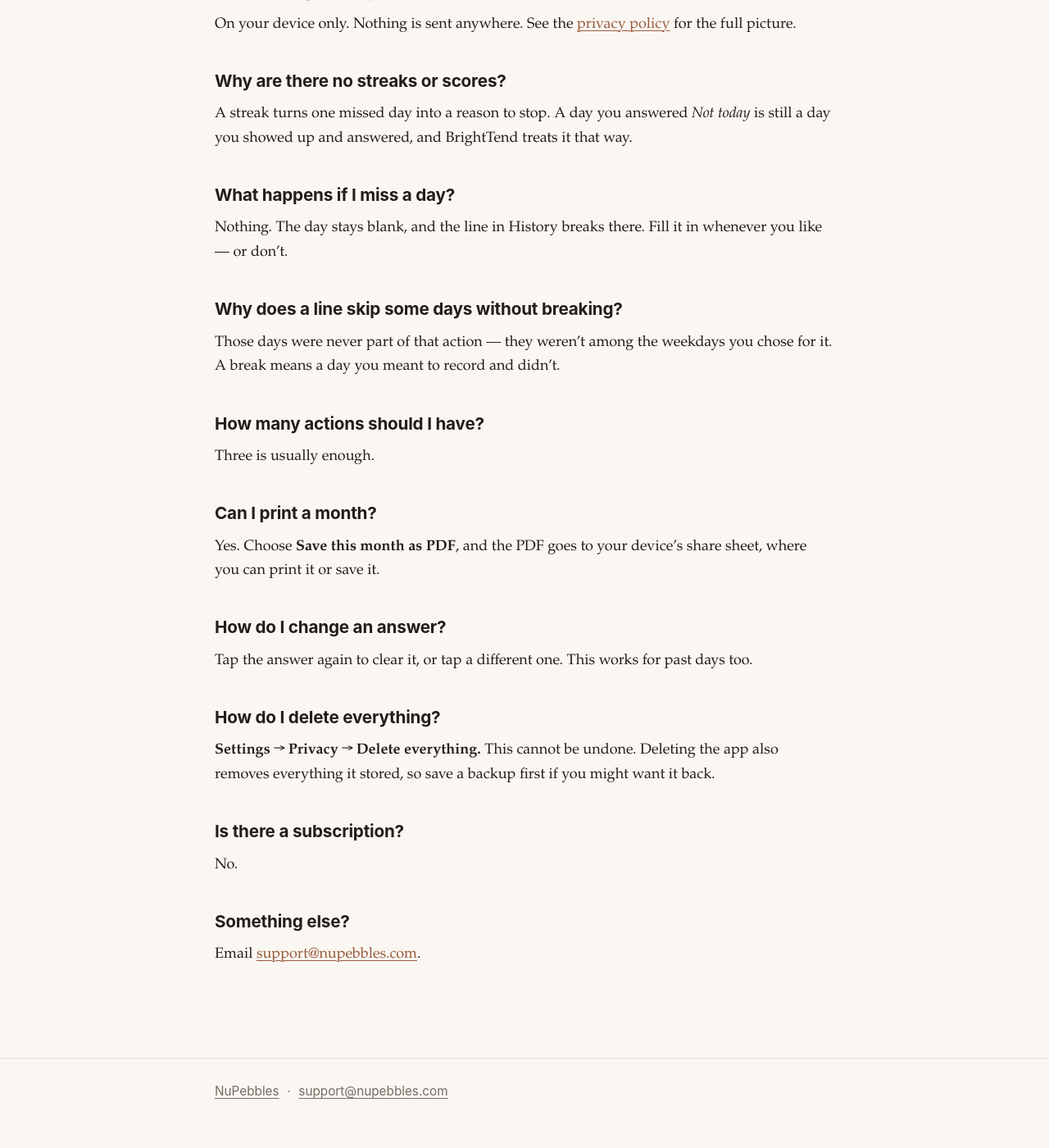
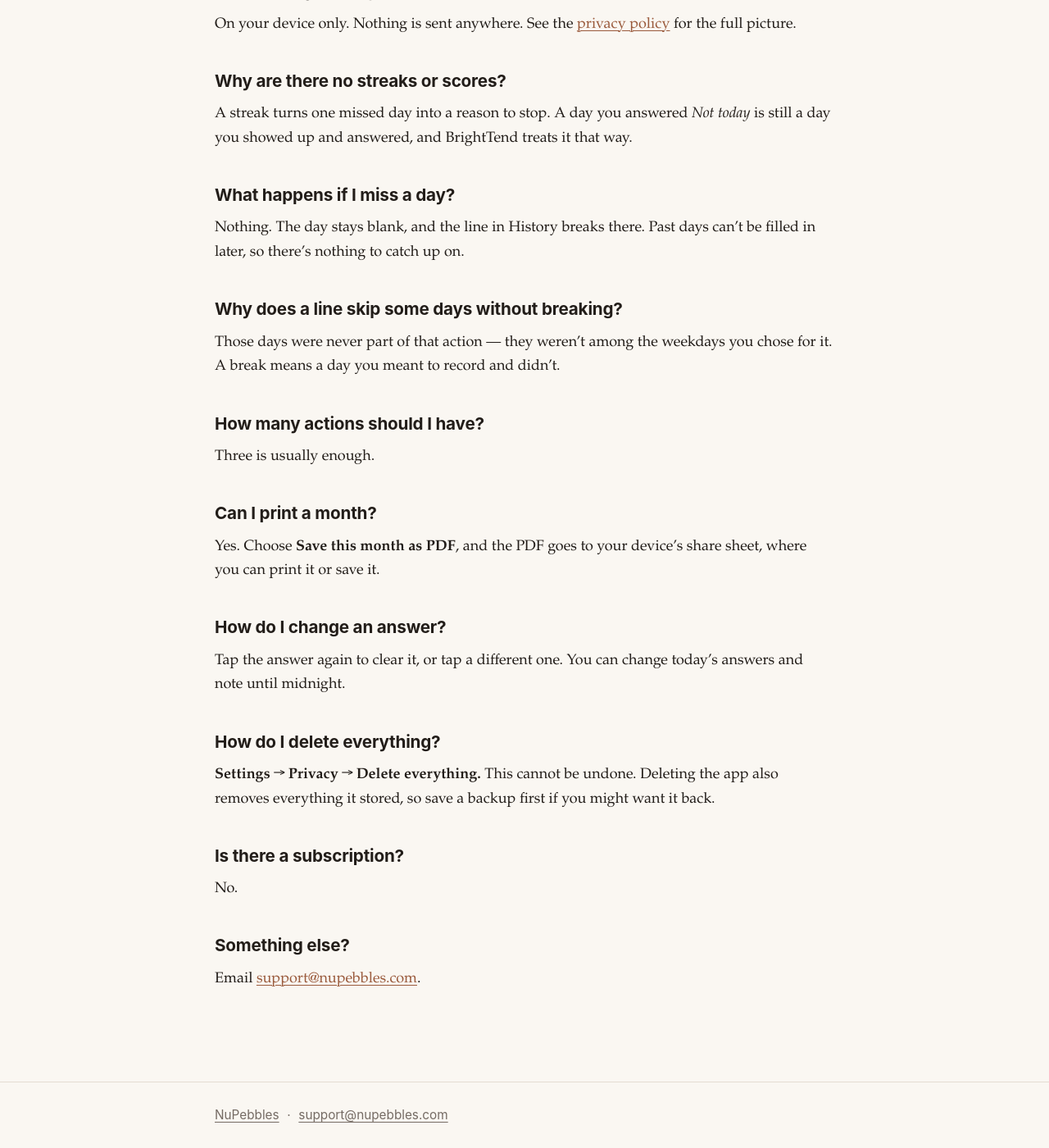
Before and after one commit to beccapearl/nupebbles, a Jekyll site: the page built from apps/brighttend/faq.md, in a window 1280 px wide and 1400 px high, scrolled down 624 px. Shown: the whole window at 82% size. Built offline with Jekyll 4.4.1, drawn with Linux system fonts in a browser that asks for light colours; before the commit the page ends 1994 px from its top, so only the background shows below that.

Commit message:
BrightTend: past days can't be edited; today editable until midnight
Co-Authored-By: Claude Opus 5.5 <noreply@anthropic.com>

```diff
--- a/apps/brighttend/faq.md
+++ b/apps/brighttend/faq.md
@@ -22,7 +22,7 @@ A streak turns one missed day into a reason to stop. A day you answered *Not tod
 
 ## What happens if I miss a day?
 
-Nothing. The day stays blank, and the line in History breaks there. Fill it in whenever you like — or don't.
+Nothing. The day stays blank, and the line in History breaks there. Past days can't be filled in later, so there's nothing to catch up on.
 
 ## Why does a line skip some days without breaking?
 
@@ -38,7 +38,7 @@ Yes. Choose **Save this month as PDF**, and the PDF goes to your device's share
 
 ## How do I change an answer?
 
-Tap the answer again to clear it, or tap a different one. This works for past days too.
+Tap the answer again to clear it, or tap a different one. You can change today's answers and note until midnight.
 
 ## How do I delete everything?
 
```
Also changed, not shown: apps/brighttend/support.md (+1 -1 lines).
